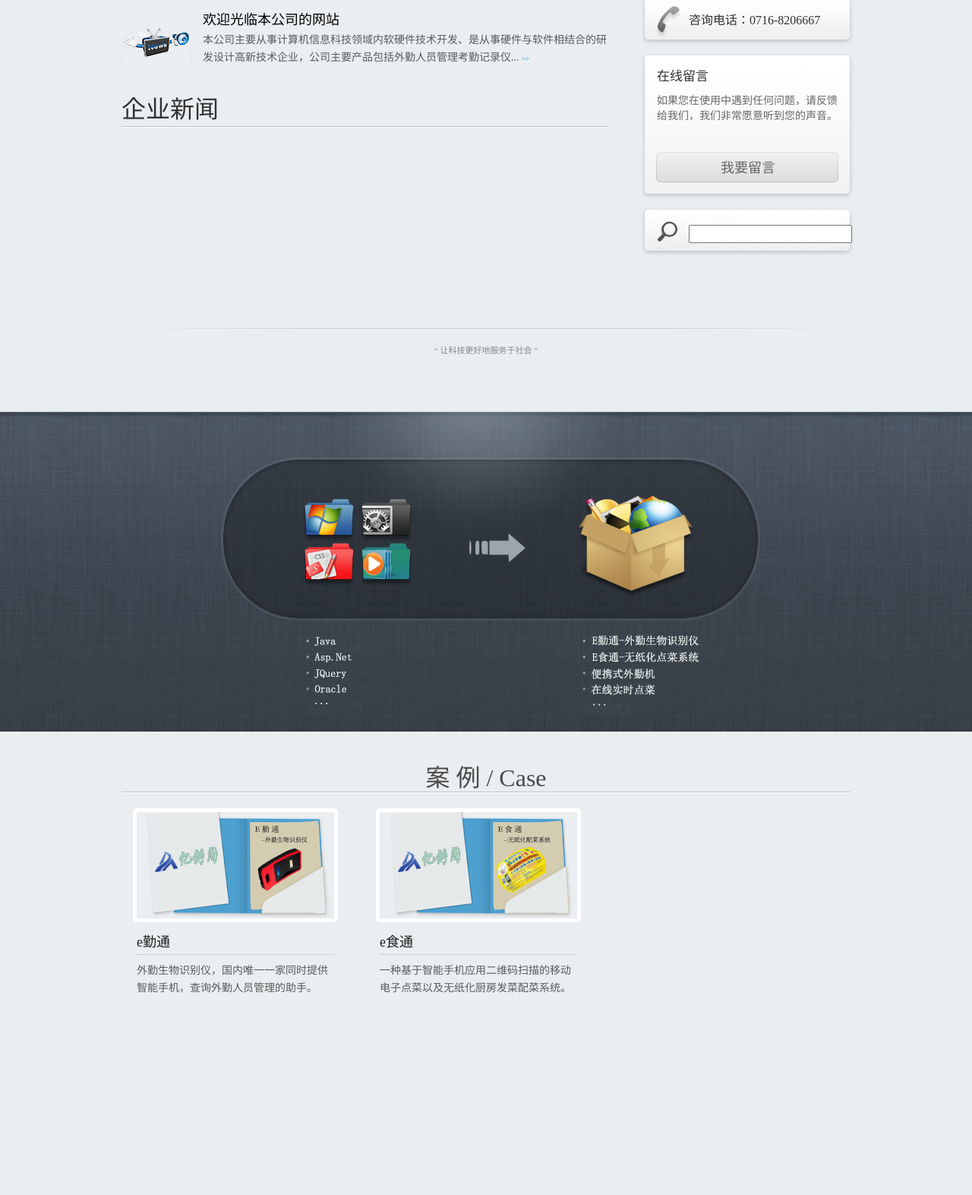
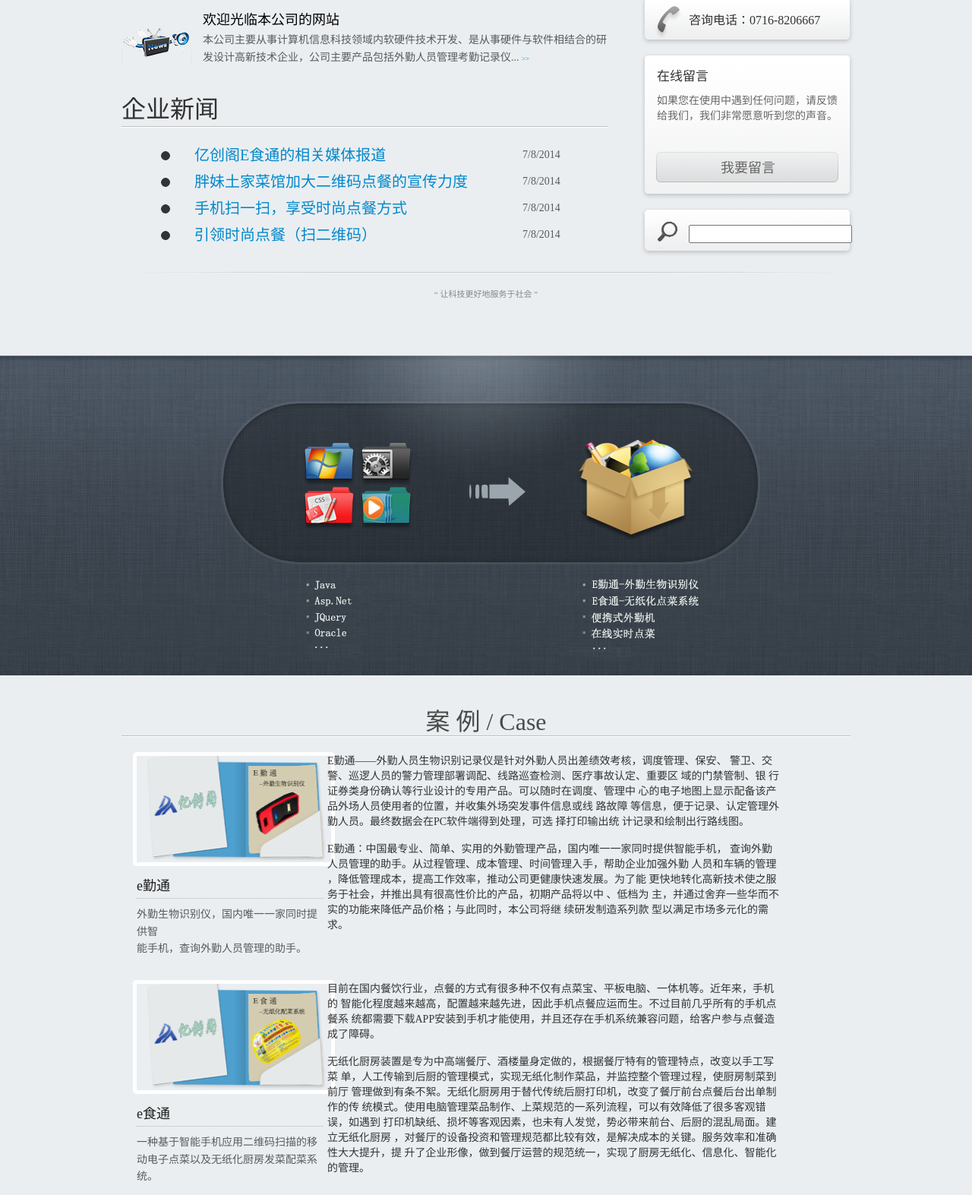
Before and after one commit to shinykang/shinykang.github.com, a plain HTML site: page index.html in a window 1280 px wide. Shown: the part 663-2236 px from the top of the page at 76% size. Drawn offline with Linux system fonts and the light colour scheme.

Commit message:
追加修改 - 产品改为横向展开

```diff
--- a/YCG_files/site.css
+++ b/YCG_files/site.css
@@ -265,6 +265,7 @@ a:focus {
 
 .icowaibu{background-image:url("./img/waibu.png");}
 .icofabu{background-image:url("./img/fabu.png");}
+.iconews{background-image:url("./img/news.png");}
 
 .icoOCR{background-position: 0px -40px;}
 .icoCode{
@@ -537,7 +538,7 @@ a:focus {
 }
 
 #case .list {
-  height: 550px;
+  height: 300px;
 }
 
 #case .list dl {
--- a/index.html
+++ b/index.html
@@ -3,6 +3,8 @@
 <head>
     <meta http-equiv="Content-Type" content="text/html; charset=UTF-8">
     <meta content="" name="keywords">
+    <link rel="icon" href="./YCG_files/img/favicon.ico" type="image/x-icon" />
+    <link rel="shortcut icon" href="./YCG_files/img/favicon.ico" type="image/x-icon" />
     <meta content="" name="description">
     <title>YCG</title>
     <link href="./YCG_files/site.css" rel="stylesheet">
@@ -64,8 +66,8 @@
             </div>
             <div id="nav">
                 <a class="active" href="javascript:bookmarkscroll.scrollTo('homemark')">网站首页</a>
-                <a href="javascript:bookmarkscroll.scrollTo('casemark')" class="">产品案例</a>
-                <a href="javascript:bookmarkscroll.scrollTo('aboutmark')" class="">关于我们</a>
+                <a href="javascript:bookmarkscroll.scrollTo('casemark')" class="">产品案例</a> <a href="javascript:bookmarkscroll.scrollTo('aboutmark')"
+                    class="">关于我们</a>
             </div>
         </div>
     </div>
@@ -103,9 +105,53 @@
                 <h2>
                     企业新闻</h2>
             </div>
-            <dl style="width: 640px">
+            <dl style="width: 640px; height: 10px;">
+                <dt class="iconews" style="float: left; margin-left: 8%; width: 13px; height: 13px;
+                    margin-top: 5px;"></dt>
+                <dd>
+                    <div style="width: 80%; position: absolute; margin-left: 10%;">
+                        <a href="#" style="font-size: 20px;">亿创阁E食通的相关媒体报道</a>
+                    </div>
+                    <div style="position: absolute; margin-left: 55%;">
+                        <script type="text/javascript">                            document.write((new Date().toLocaleDateString()));</script>
+                    </div>
+                </dd>
             </dl>
-            <dl style="width: 640px">
+            <dl style="width: 640px; height: 10px;">
+                <dt class="iconews" style="float: left; margin-left: 8%; width: 13px; height: 13px;
+                    margin-top: 5px;"></dt>
+                <dd>
+                    <div style="width: 80%; position: absolute; margin-left: 10%;">
+                        <a href="#" style="font-size: 20px;">胖妹土家菜馆加大二维码点餐的宣传力度</a>
+                    </div>
+                    <div style="position: absolute; margin-left: 55%;">
+                        <script type="text/javascript">                            document.write((new Date().toLocaleDateString()));</script>
+                    </div>
+                </dd>
+            </dl>
+            <dl style="width: 640px; height: 10px;">
+                <dt class="iconews" style="float: left; margin-left: 8%; width: 13px; height: 13px;
+                    margin-top: 5px;"></dt>
+                <dd>
+                    <div style="width: 80%; position: absolute; margin-left: 10%;">
+                        <a href="#" style="font-size: 20px;">手机扫一扫，享受时尚点餐方式</a>
+                    </div>
+                    <div style="position: absolute; margin-left: 55%;">
+                        <script type="text/javascript">                            document.write((new Date().toLocaleDateString()));</script>
+                    </div>
+                </dd>
+            </dl>
+            <dl style="width: 640px; height: 10px;">
+                <dt class="iconews" style="float: left; margin-left: 8%; width: 13px; height: 13px;
+                    margin-top: 5px;"></dt>
+                <dd>
+                    <div style="width: 80%; position: absolute; margin-left: 10%;">
+                        <a href="#" style="font-size: 20px;">引领时尚点餐（扫二维码）</a>
+                    </div>
+                    <div style="position: absolute; margin-left: 55%;">
+                        <script type="text/javascript">                            document.write((new Date().toLocaleDateString()));</script>
+                    </div>
+                </dd>
             </dl>
         </div>
         <div class="contact">
@@ -168,15 +214,37 @@
             </div>
             <div class="list">
                 <dl>
+                    <div style="width: 20%; position: absolute; margin-left: 0px;">
                         <dt>
                             <img width="260px" height="140px" src="./YCG_files/SalesLogistic.png"></dt>
                         <dd>
                             <h3>
                                 e勤通</h3>
-                        外勤生物识别仪，国内唯一一家同时提供智能手机，查询外勤人员管理的助手。
+                            外勤生物识别仪，国内唯一一家同时提供智<br />
+                            能手机，查询外勤人员管理的助手。
                         </dd>
+                    </div>
+                    <div style="width: 47%; position: absolute; margin-left: 20%;">
+                        E勤通——外勤人员生物识别记录仪是针对外勤人员出差绩效考核，调度管理、保安、 警卫、交
+                        警、巡逻人员的警力管理部署调配、线路巡查检测、医疗事故认定、重要区 域的门禁管制、银
+                        行证券类身份确认等行业设计的专用产品。可以随时在调度、管理中
+                        心的电子地图上显示配备该产品外场人员使用者的位置，并收集外场突发事件信息或线 路故障
+                        等信息，便于记录、认定管理外勤人员。最终数据会在PC软件端得到处理，可选 择打印输出统
+                        计记录和绘制出行路线图。
+                        <br />
+                        <br />
+                        E勤通：中国最专业、简单、实用的外勤管理产品，国内唯一一家同时提供智能手机， 查询外勤
+                        人员管理的助手。从过程管理、成本管理、时间管理入手，帮助企业加强外勤 人员和车辆的管理
+                        ，降低管理成本，提高工作效率，推动公司更健康快速发展。为了能
+                        更快地转化高新技术使之服务于社会，并推出具有很高性价比的产品，初期产品将以中 、低档为
+                        主，并通过舍弃一些华而不实的功能来降低产品价格；与此同时，本公司将继 续研发制造系列款
+                        型以满足市场多元化的需求。
+                    </div>
                 </dl>
+            </div>
+            <div class="list">
                 <dl>
+                    <div style="width: 20%; position: absolute; margin-left: 0px;">
                         <dt>
                             <img width="260px" height="140px" src="./YCG_files/ocr.png"></dt>
                         <dd>
@@ -184,30 +252,24 @@
                                 e食通</h3>
                             一种基于智能手机应用二维码扫描的移动电子点菜以及无纸化厨房发菜配菜系统。
                         </dd>
+                    </div>
+                    <div style="width: 47%; position: absolute; margin-left: 20%;">
+                        目前在国内餐饮行业，点餐的方式有很多种不仅有点菜宝、平板电脑、一体机等。近年来，手机的
+                        智能化程度越来越高，配置越来越先进，因此手机点餐应运而生。不过目前几乎所有的手机点餐系
+                        统都需要下载APP安装到手机才能使用，并且还存在手机系统兼容问题，给客户参与点餐造成了障碍。
+                        <br />
+                        <br />
+                        无纸化厨房装置是专为中高端餐厅、酒楼量身定做的，根据餐厅特有的管理特点，改变以手工写菜
+                        单，人工传输到后厨的管理模式，实现无纸化制作菜品，并监控整个管理过程，使厨房制菜到前厅
+                        管理做到有条不絮。无纸化厨房用于替代传统后厨打印机，改变了餐厅前台点餐后台出单制作的传
+                        统模式。使用电脑管理菜品制作、上菜规范的一系列流程，可以有效降低了很多客观错误，如遇到
+                        打印机缺纸、损坏等客观因素，也未有人发觉，势必带来前台、后厨的混乱局面。建立无纸化厨房
+                        ，对餐厅的设备投资和管理规范都比较有效，是解决成本的关键。服务效率和准确性大大提升，提
+                        升了企业形像，做到餐厅运营的规范统一，实现了厨房无纸化、信息化、智能化的管理。
+                    </div>
                 </dl>
-                <dl>
-                    <dt></dt>
-                    <dd>
-                    </dd>
-                </dl>
-                <dl>
-                    <dt>
-                        </dt>
-                    <dd>
-                    </dd>
-                </dl>
-                <dl>
-                    <dt></dt>
-                    <dd>
-                    </dd>
-                </dl>
-                <dl>
-                    <dt></dt>
-                    <dd>
-                    </dd>
-                </dl>
+            </div>
             <div style="clear: both; height: 0; overflow: hidden; line-header: 0;">
-                </div>
             </div>
             <div class="subFooter">
                 <span>“ 思您所需，做您所想 ”</span>
@@ -270,12 +332,8 @@
                                 <br>
                                 经验及学历要求： 大专以上，一年以上相关工作经验。
                                 <br>
-                                技能要求：
-                                1.应有优秀的草图和徒手作画的能力.作为设计者应快而下笔应流畅.
-                                2.有很好的制作模型的技术.了解SLA  LOM等模型的技巧.
-                                3.必须掌握一种矢量绘图软件(FREEHAND等)像素绘图软件(PHOTOSHOP)
-                                4.二维绘图方面能使用AUTOCAD等
-                                5.能够独当一面,具有优秀的表达能力及人交往技圬,有制造业方面经验则更好.
+                                技能要求： 1.应有优秀的草图和徒手作画的能力.作为设计者应快而下笔应流畅. 2.有很好的制作模型的技术.了解SLA LOM等模型的技巧. 3.必须掌握一种矢量绘图软件(FREEHAND等)像素绘图软件(PHOTOSHOP)
+                                4.二维绘图方面能使用AUTOCAD等 5.能够独当一面,具有优秀的表达能力及人交往技圬,有制造业方面经验则更好.
                                 <br>
                                 工作态度： 有团队精神， 做事专心、细致， 有时间观念， 勤于学习、善于学习。
                             </p>
@@ -293,12 +351,9 @@
                                 <br>
                                 工作地区：湖北荆州
                                 <br>
-                                要求及待遇：
-                                男女不限、形象气质佳、沟通能力强、吃苦耐劳，对销售工作充满热情，能够适应
-                                短期出差，具有较强的沟通能力及团队精神，积极乐观，诚信务实，勤奋上进，有
-                                电子类产品销售者优先。 试用期2--3月工资1800元 ，优秀者可提前结束试用期。
-                                试用期满后签定劳动合同 工资=底薪+提成+全勤奖+养老+医疗  3000-5000元上不
-                                封顶 节假日按国家法定休息  每周休息一天
+                                要求及待遇： 男女不限、形象气质佳、沟通能力强、吃苦耐劳，对销售工作充满热情，能够适应 短期出差，具有较强的沟通能力及团队精神，积极乐观，诚信务实，勤奋上进，有
+                                电子类产品销售者优先。 试用期2--3月工资1800元 ，优秀者可提前结束试用期。 试用期满后签定劳动合同 工资=底薪+提成+全勤奖+养老+医疗 3000-5000元上不
+                                封顶 节假日按国家法定休息 每周休息一天
                             </p>
                             <br>
                             <p>
@@ -314,18 +369,11 @@
                                 <br>
                                 工作地区：湖北荆州
                                 <br>
-                                要求及待遇：
-                                工作内容： 设计单片机电路； 负责单片机工作所需的外围电路设备的驱动； 编写
-                                单片机软件，并对软件进行仿真调试。 初中级单片机工程师应该达到的水平： 1、对
-                                单片机应用场合有充分的了解，能够在应用项目中选择合适的单片机和外围芯片的型
-                                号；能够根据系统指标很快的设计出一个应用系统的体系结构；在深圳，一个项目的时
-                                间只有一个星期左右，因为这些东西谁都能做，主要看谁能够做的又快又好； 2、熟练
-                                使用ASM和C等相应的单片机语言，有良好的编程风格和一定的编程技巧； 3、能够进行
-                                简单的PCB版图设计，至少能够设计出有一定抗干扰能力的单片机电路板； 4、对控
-                                制、信号系统有所了解，知道必要的算法； 5、熟悉计算机方向的简要开发，能够使
-                                用计算机做一些简单的主机端软件； 6、对模拟、数字电路、总线等比较熟悉，能够使
-                                用它们进行单片机的外围接口。     通过试用期后将为正式员工提供完善的福利待遇
-                                及畅通的职业发展平台。
+                                要求及待遇： 工作内容： 设计单片机电路； 负责单片机工作所需的外围电路设备的驱动； 编写 单片机软件，并对软件进行仿真调试。 初中级单片机工程师应该达到的水平：
+                                1、对 单片机应用场合有充分的了解，能够在应用项目中选择合适的单片机和外围芯片的型 号；能够根据系统指标很快的设计出一个应用系统的体系结构；在深圳，一个项目的时
+                                间只有一个星期左右，因为这些东西谁都能做，主要看谁能够做的又快又好； 2、熟练 使用ASM和C等相应的单片机语言，有良好的编程风格和一定的编程技巧； 3、能够进行
+                                简单的PCB版图设计，至少能够设计出有一定抗干扰能力的单片机电路板； 4、对控 制、信号系统有所了解，知道必要的算法； 5、熟悉计算机方向的简要开发，能够使 用计算机做一些简单的主机端软件；
+                                6、对模拟、数字电路、总线等比较熟悉，能够使 用它们进行单片机的外围接口。 通过试用期后将为正式员工提供完善的福利待遇 及畅通的职业发展平台。
                             </p>
                         </dd>
                     </dl>
```
Also changed, not shown: YCG_files/img/111.png (deleted), YCG_files/img/bulelogo.png (added), YCG_files/img/favicon.ico (added), YCG_files/img/logo.png, YCG_files/img/news.png (added). Lines whose indentation alone changed are shown as unchanged.
